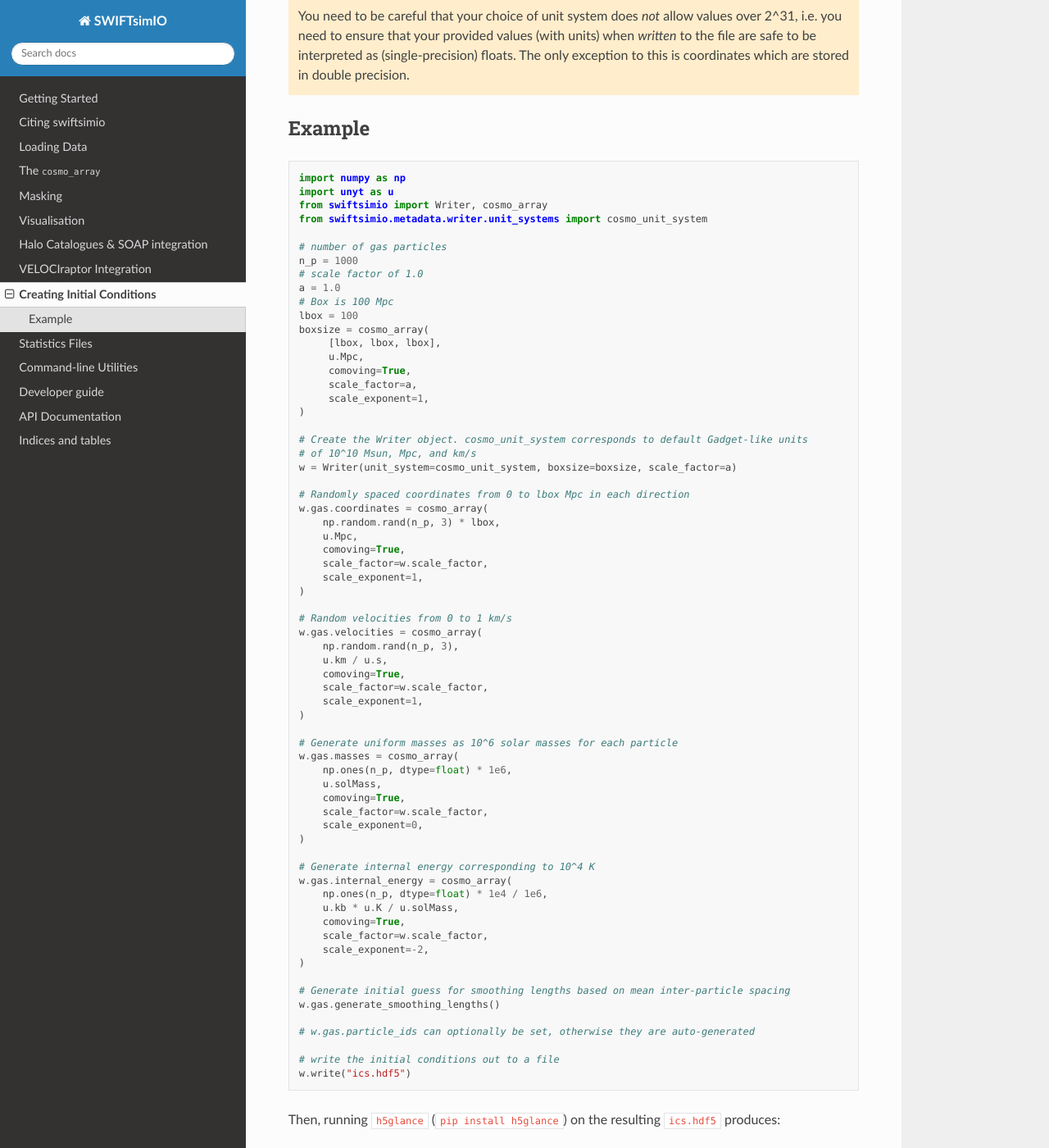
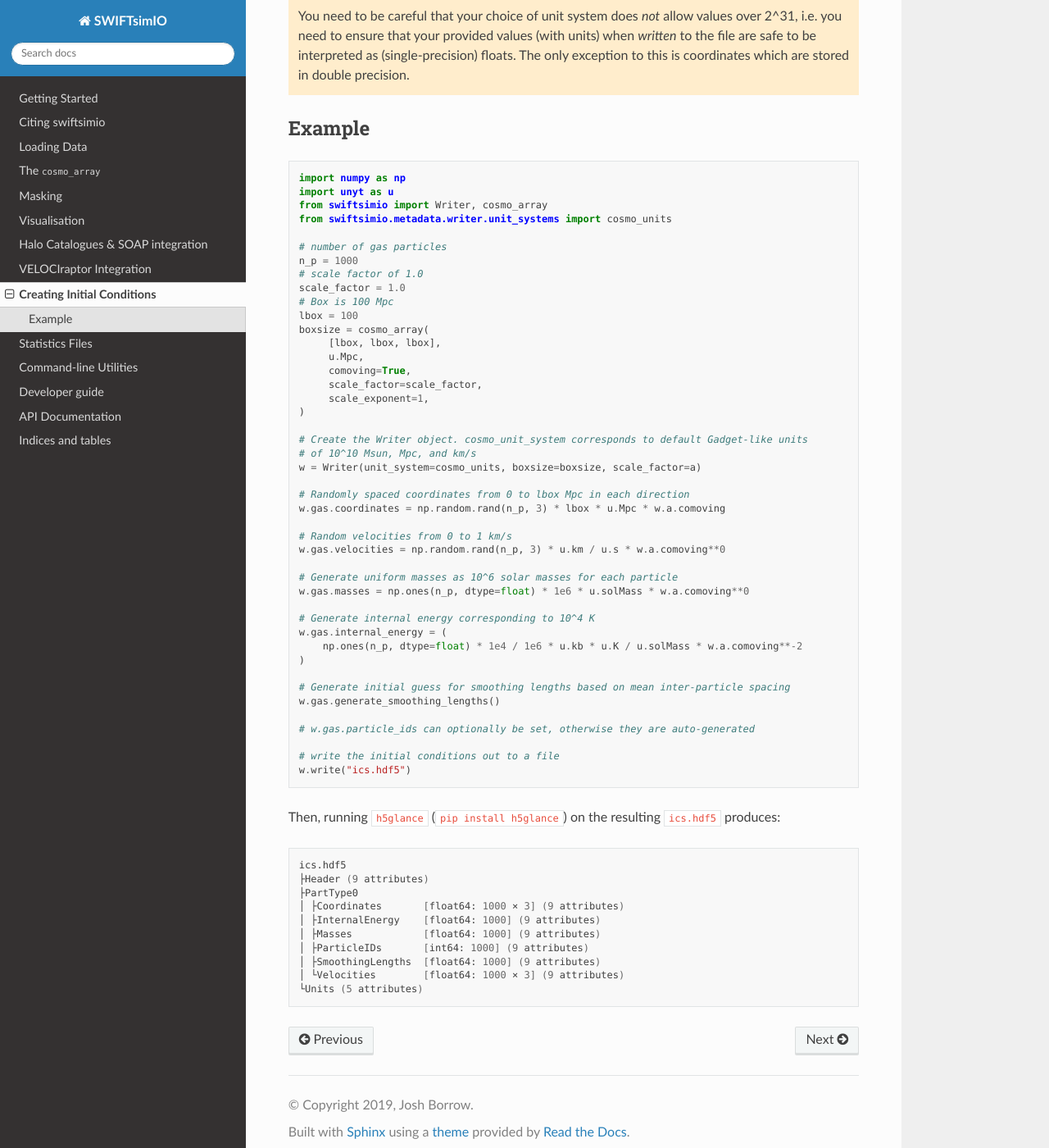
Before and after one commit to SWIFTSIM/swiftsimio, a Sphinx documentation site: the page built from docs/source/creating_initial_conditions/index.rst, in a window 1280 px wide and 1400 px high, scrolled down 587 px. Shown: the whole window at 82% size. Built offline with Sphinx 7.4.7 and the Read the Docs theme 3.1.0, drawn with Linux system fonts in a browser that asks for light colours; pages that are not in the unit, such as notebooks, are missing from menus.

Commit message:
Update docstrings and docs.

```diff
--- a/docs/source/creating_initial_conditions/index.rst
+++ b/docs/source/creating_initial_conditions/index.rst
@@ -38,60 +38,38 @@ Example
    import numpy as np
    import unyt as u
    from swiftsimio import Writer, cosmo_array
-   from swiftsimio.metadata.writer.unit_systems import cosmo_unit_system
+   from swiftsimio.metadata.writer.unit_systems import cosmo_units
 
    # number of gas particles
    n_p = 1000
    # scale factor of 1.0
-   a = 1.0
+   scale_factor = 1.0
    # Box is 100 Mpc
    lbox = 100
    boxsize = cosmo_array(
         [lbox, lbox, lbox],
         u.Mpc,
         comoving=True,
-        scale_factor=a,
+        scale_factor=scale_factor,
         scale_exponent=1,
    )
 
    # Create the Writer object. cosmo_unit_system corresponds to default Gadget-like units
    # of 10^10 Msun, Mpc, and km/s
-   w = Writer(unit_system=cosmo_unit_system, boxsize=boxsize, scale_factor=a)
+   w = Writer(unit_system=cosmo_units, boxsize=boxsize, scale_factor=a)
 
    # Randomly spaced coordinates from 0 to lbox Mpc in each direction
-   w.gas.coordinates = cosmo_array(
-       np.random.rand(n_p, 3) * lbox,
-       u.Mpc,
-       comoving=True,
-       scale_factor=w.scale_factor,
-       scale_exponent=1,
-   )
+   w.gas.coordinates = np.random.rand(n_p, 3) * lbox * u.Mpc * w.a.comoving
 
    # Random velocities from 0 to 1 km/s
-   w.gas.velocities = cosmo_array(
-       np.random.rand(n_p, 3),
-       u.km / u.s,
-       comoving=True,
-       scale_factor=w.scale_factor,
-       scale_exponent=1,
-   )
+   w.gas.velocities = np.random.rand(n_p, 3) * u.km / u.s * w.a.comoving**0
 
    # Generate uniform masses as 10^6 solar masses for each particle
-   w.gas.masses = cosmo_array(
-       np.ones(n_p, dtype=float) * 1e6,
-       u.solMass,
-       comoving=True,
-       scale_factor=w.scale_factor,
-       scale_exponent=0,
-   )
+   w.gas.masses = np.ones(n_p, dtype=float) * 1e6 * u.solMass * w.a.comoving**0
 
    # Generate internal energy corresponding to 10^4 K
-   w.gas.internal_energy = cosmo_array(
-       np.ones(n_p, dtype=float) * 1e4 / 1e6,
-       u.kb * u.K / u.solMass,
-       comoving=True,
-       scale_factor=w.scale_factor,
-       scale_exponent=-2,
+   w.gas.internal_energy = (
+       np.ones(n_p, dtype=float) * 1e4 / 1e6 * u.kb * u.K / u.solMass * w.a.comoving**-2
    )
 
    # Generate initial guess for smoothing lengths based on mean inter-particle spacing
--- a/docs/source/loading_data/index.rst
+++ b/docs/source/loading_data/index.rst
@@ -261,7 +261,6 @@ in SWIFT will be automatically read.
 
    import swiftsimio as sw
    import swiftsimio.metadata.particle as swp
-   from swiftsimio.objects import cosmo_factor, a
 
    swp.particle_name_underscores[6] = "extratype"
    swp.particle_name_class[6] = "Extratype"
```
Also changed, not shown: docs/source/cosmo_array/index.rst (+41 -1 lines), docs/source/masking/index.rst (+7 -18 lines), docs/source/visualisation/projection.rst (+13 -25 lines), 3 other files.
